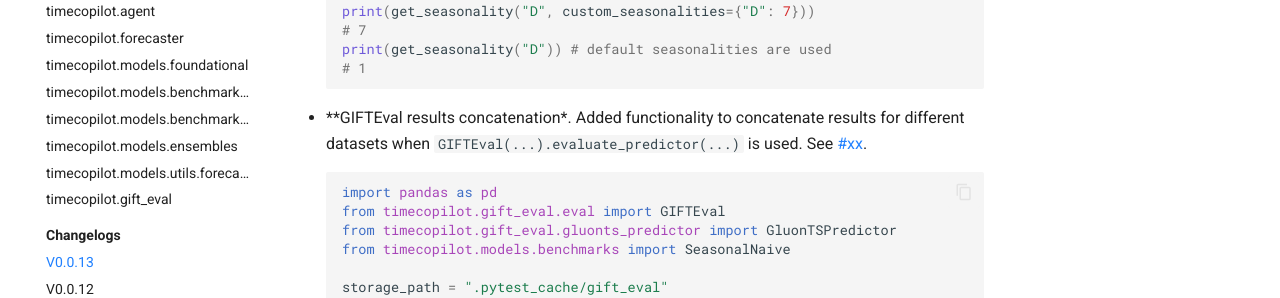
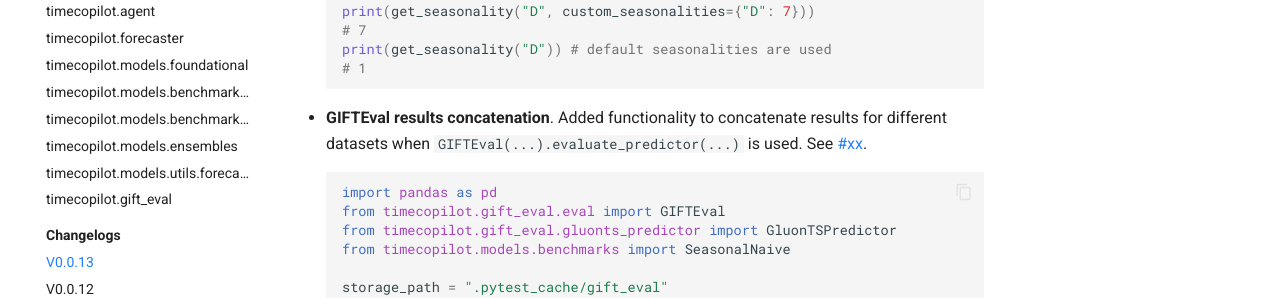
Before and after one commit to mpg05883/timecopilot, an MkDocs documentation site: the page built from docs/changelogs/v0.0.13.md, in a window 1280 px wide and 900 px high. Shown: the part 387-685 px from the top of the window. Built offline with MkDocs 1.6.1 and Material for MkDocs 9.7.7, drawn with Linux system fonts in a browser that asks for light colours; comment, search, counter and statistics services are not loaded.

Commit message:
fix: typo in docs

````diff
--- a/docs/changelogs/v0.0.13.md
+++ b/docs/changelogs/v0.0.13.md
@@ -10,7 +10,7 @@
     # 1
     ```
 
-* **GIFTEval results concatenation*. Added functionality to concatenate results for different datasets when `GIFTEval(...).evaluate_predictor(...)` is used. See [#xx](https://github.com/AzulGarza/timecopilot/pull/xx).
+* **GIFTEval results concatenation**. Added functionality to concatenate results for different datasets when `GIFTEval(...).evaluate_predictor(...)` is used. See [#xx](https://github.com/AzulGarza/timecopilot/pull/xx).
     ```python
     import pandas as pd
     from timecopilot.gift_eval.eval import GIFTEval
````
